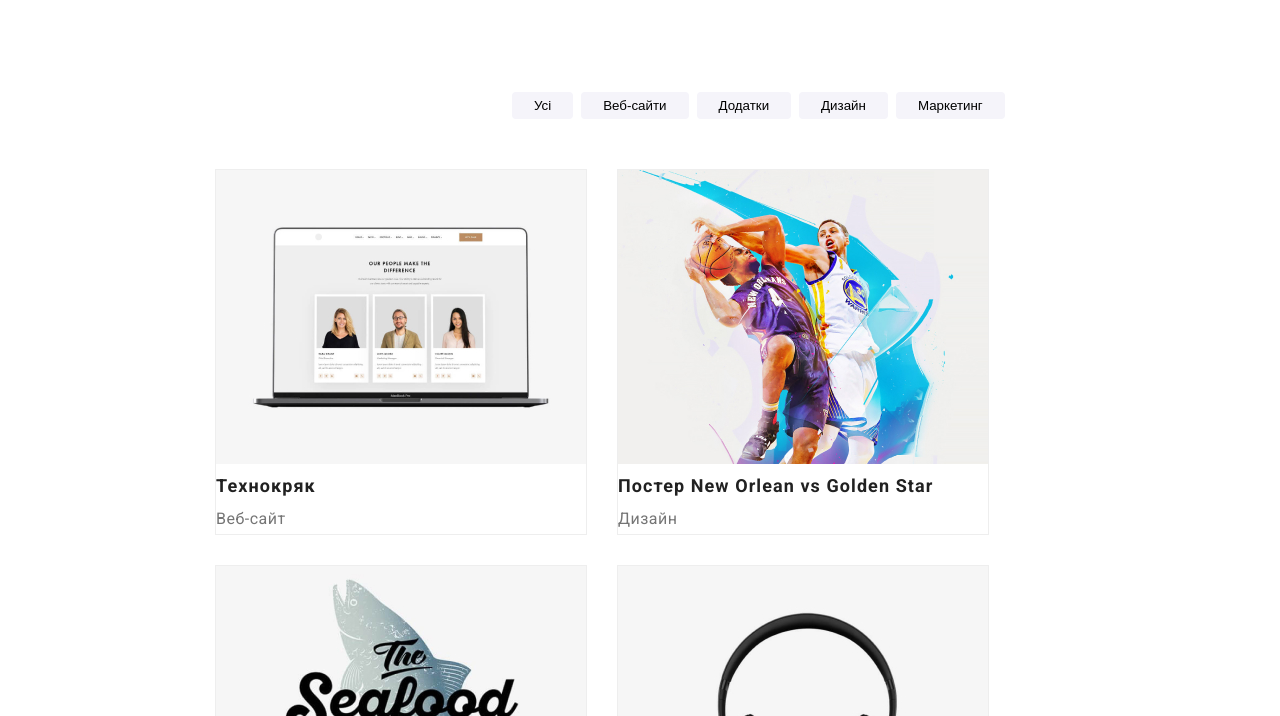
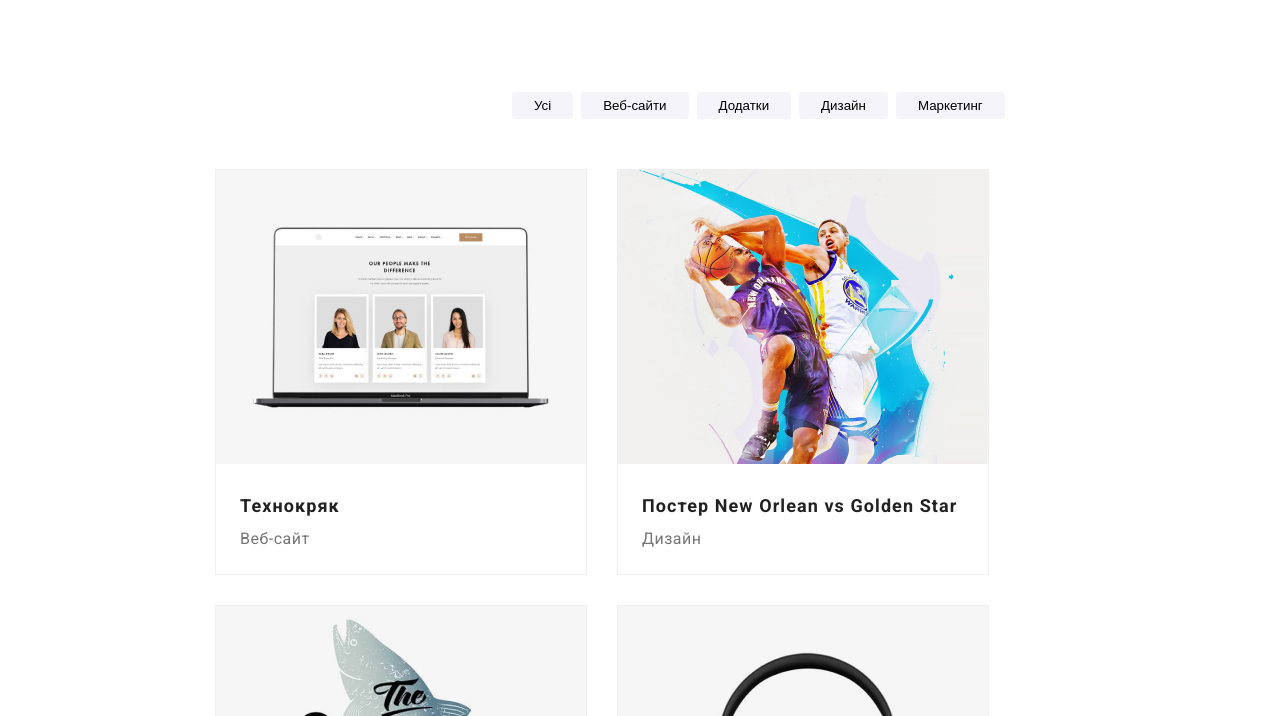
Before and after one commit to AlexHorodnichov/goit-markup-hw-03, a plain HTML site: page portfolio.html in a window 1280 px wide. Shown: the part 84-800 px from the top of the page. Drawn offline with Linux system fonts and the light colour scheme.

Commit message:
stylization

```diff
--- a/css/styles.css
+++ b/css/styles.css
@@ -345,7 +345,7 @@
   background: #ffffff;
   border: 1px solid #eeeeee;
 }
-.cell{
+.cell {
   margin-bottom: 94px;
 }
 
@@ -361,6 +361,8 @@
   letter-spacing: 0.06em;
   text-align: left;
   color: #212121;
+  padding-left: 24px;
+  padding-top: 20px;
 }
 
 .services {
@@ -371,4 +373,6 @@
   letter-spacing: 0.03em;
   text-align: left;
   color: #757575;
+  padding-left: 24px;
+  padding-bottom: 20px;
 }
```
